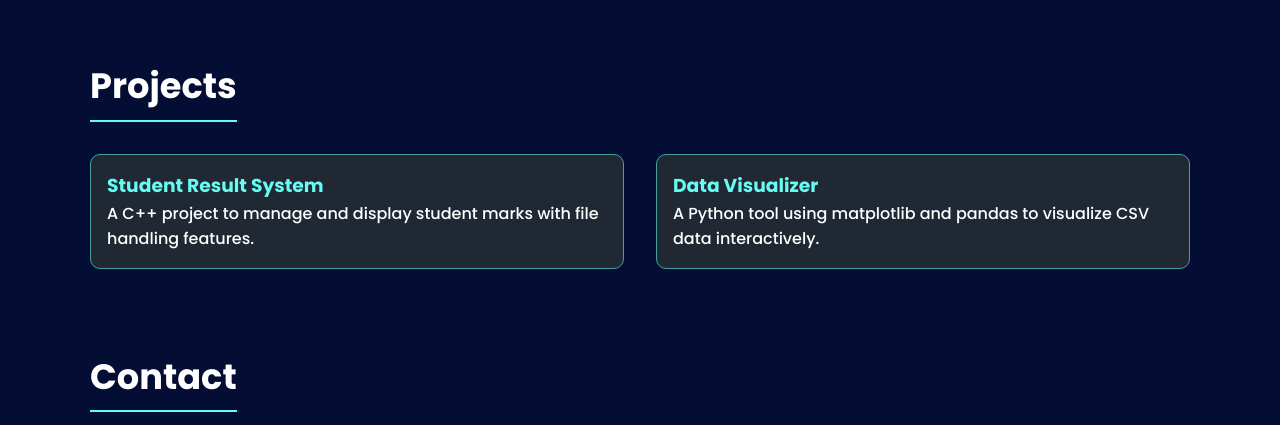
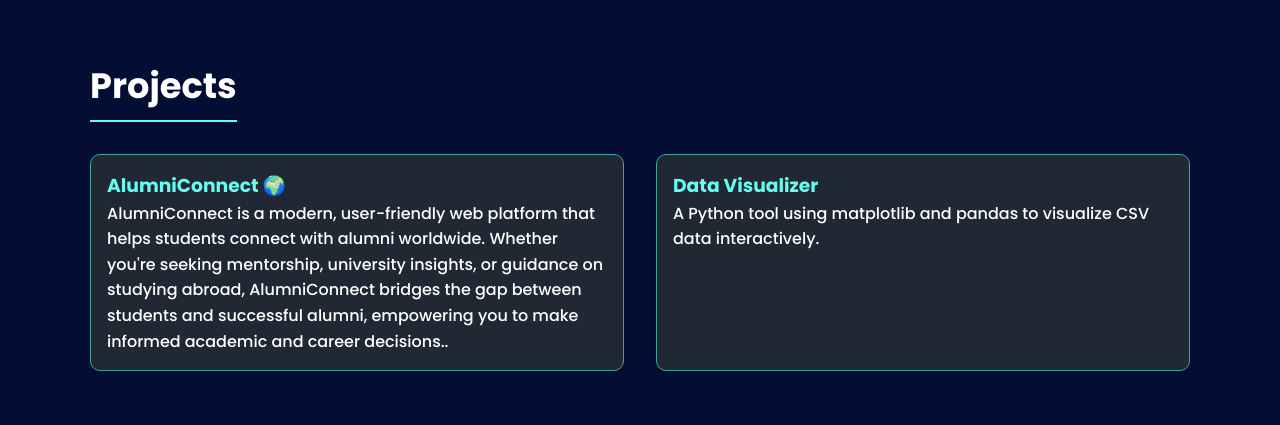
Before and after one commit to Abhishekk-10/My-Portfolio, a plain HTML site: page index.html in a window 1280 px wide. Shown: the part 917-1342 px from the top of the page. Drawn offline with Linux system fonts and the light colour scheme.

Commit message:
Update index.html

```diff
--- a/index.html
+++ b/index.html
@@ -164,8 +164,8 @@
       <h2>Projects</h2>
       <div class="projects">
         <div class="project-card">
-          <h3>Student Result System</h3>
-          <p>A C++ project to manage and display student marks with file handling features.</p>
+          <h3>AlumniConnect 🌍</h3>
+          <p>AlumniConnect is a modern, user-friendly web platform that helps students connect with alumni worldwide. Whether you're seeking mentorship, university insights, or guidance on studying abroad, AlumniConnect bridges the gap between students and successful alumni, empowering you to make informed academic and career decisions..</p>
         </div>
         <div class="project-card">
           <h3>Data Visualizer</h3>
```
